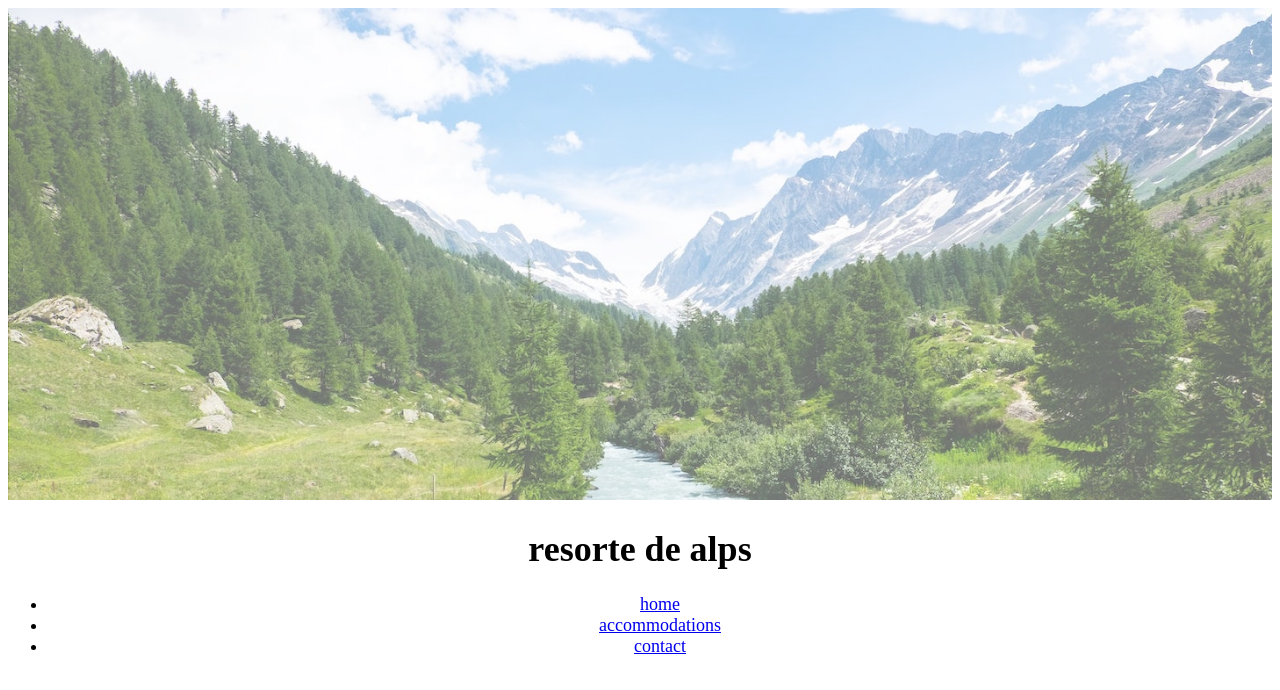
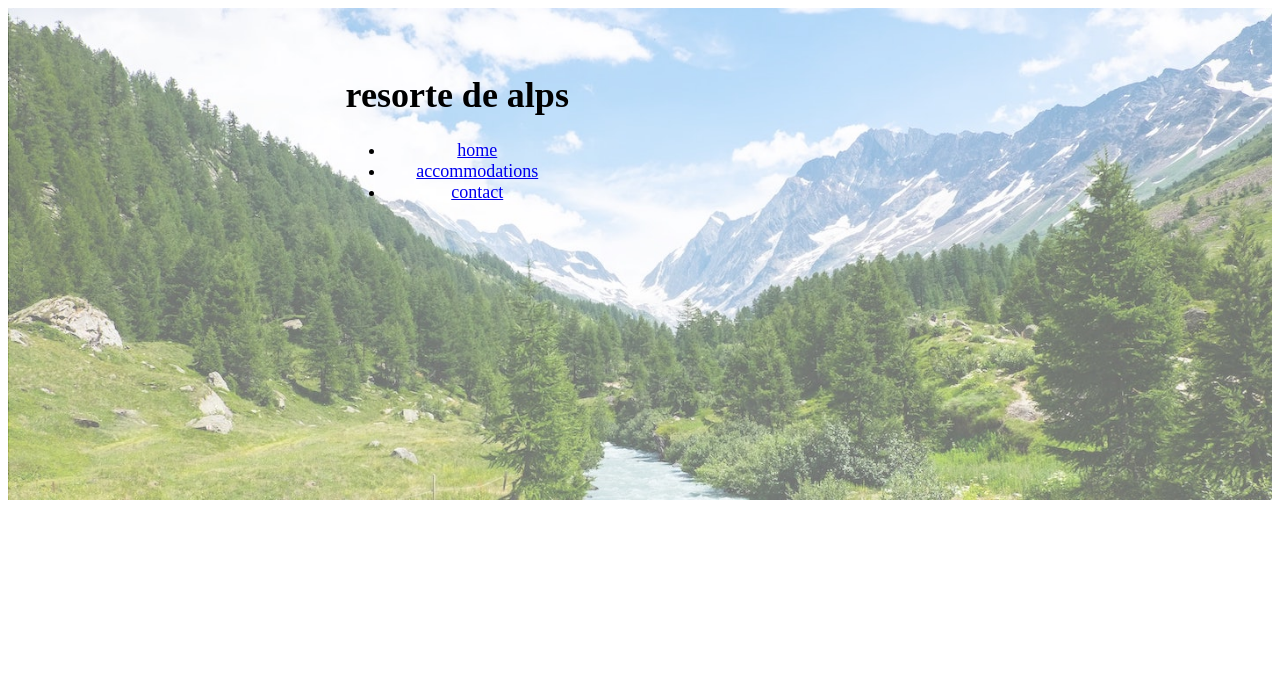
Before and after one commit to hanamill03/Final, a plain HTML site: page index.html in a window 1280 px wide. Drawn offline with Linux system fonts and the light colour scheme; files whose address does not match are found by name.

Commit message:
Update styles.css

```diff
--- a/styles.css
+++ b/styles.css
@@ -4,7 +4,7 @@
 }
 .logo {
   text-align: center;
-  position: center;
+  position: absolute;
   font-size: 18px;
   top: 50px;
   left: 27%;
```
